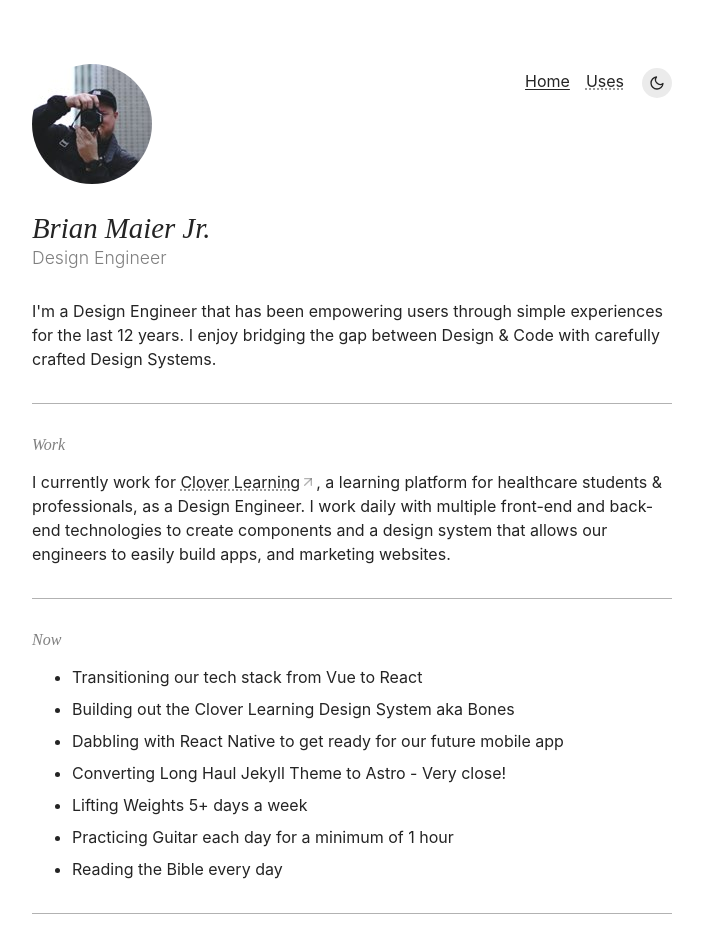
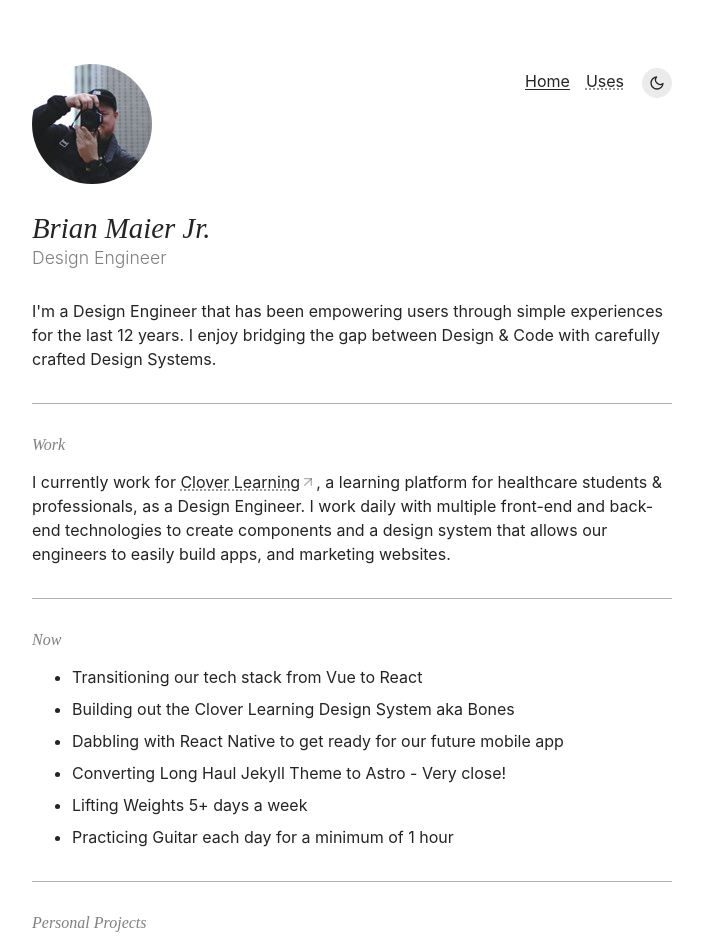
Before and after one commit to brianmaierjr/react-portfolio, a React (Vite) app: page / in a window 1280 px wide. Shown: the top 946 px of the page, without its empty margins (288-991 px from the left). Built offline with nearby package versions, Linux system fonts and the light colour scheme.

Commit message:
update homepage

```diff
--- a/src/pages/home.tsx
+++ b/src/pages/home.tsx
@@ -41,7 +41,6 @@ const Home = () => {
 					</li>
 					<li>Lifting Weights 5+ days a week</li>
 					<li>Practicing Guitar each day for a minimum of 1 hour</li>
-					<li>Reading the Bible every day</li>
 				</ul>
 			</Section>
 			<Section label='Projects'>
```
